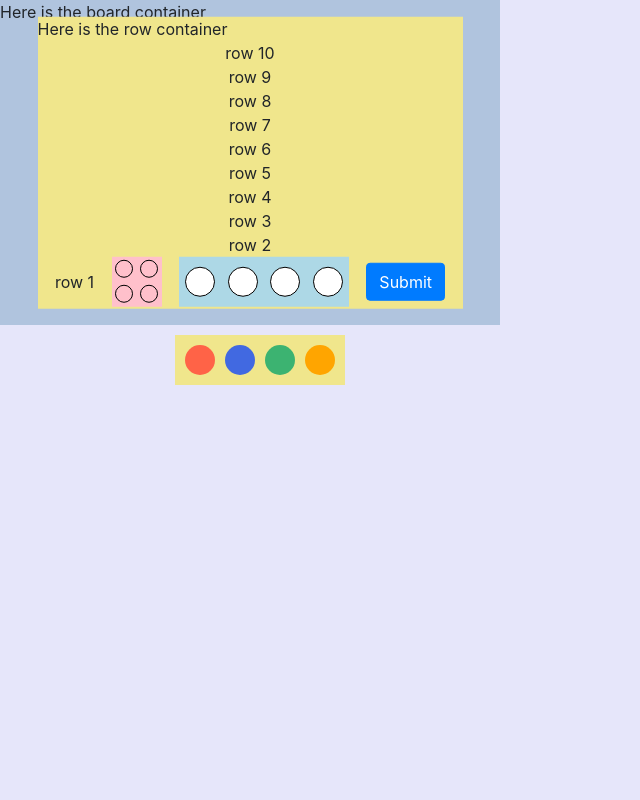
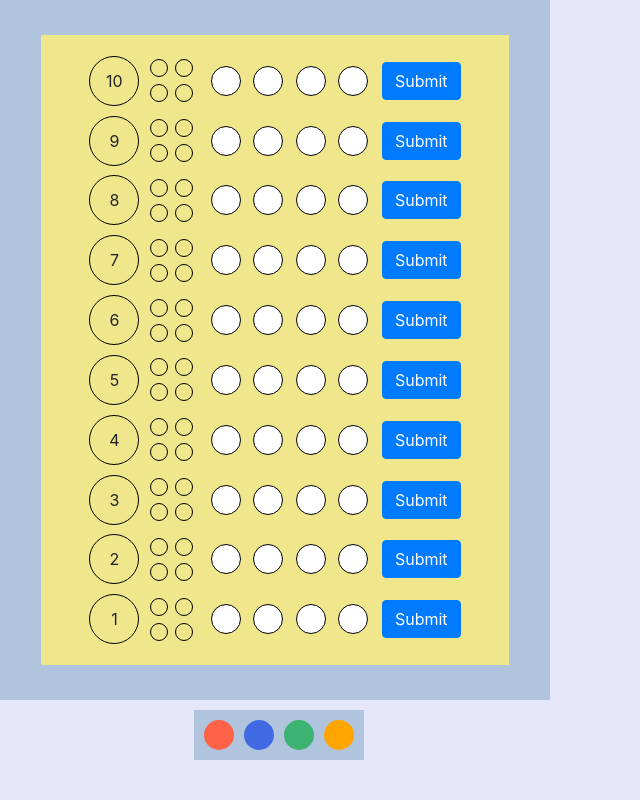
Before and after one commit to lbrantcollins/MasterMind-old, a PHP site: page / in a window 1280 px wide. Shown: the whole page, without its empty margins (0-640 px from the left). Run offline with PHP 8.4, Linux system fonts and the light colour scheme.

Commit message:
improved game board layout with CSS

```diff
--- a/css/style.css
+++ b/css/style.css
@@ -2,40 +2,63 @@ body {
 	background-color: lavender;
 }
 
-.submit-guess {
-	width: 55px;
-	height: 50px;
-	white-space: normal;
-   word-wrap: break-word;
+
+#game-board-container {
+	background-color: lightsteelblue;
+	width: 550px;
+	height: 700px;
+	position: relative;
 }
 
-#game-board-container {
-	position: relative;
-	width: 500px;
-	height: 325px;
-	background-color: lightsteelblue;
+#background-container {
+	background-color: khaki;
+	width: 85%;
+	height: 90%;
+  	margin: auto 7.5%;
+	position: absolute;
+   top: 50%;
+  	transform: translateY(-50%);
+  	display: flex;
+	justify-content: space-around;
+	align-items: center;
+	flex-wrap: wrap;
 }
 
 #row-container {
-	background-color: khaki;
-	width: 85%;
-	height: 90%;
-	/* center horizontally */
-  	margin: auto 7.5%;
-	/* center vertically */
+	/*background-color: orange;*/
+	width: 90%;
+	height: 95%;
+	display: flex;
+	justify-content: space-around;
+	align-items: center;
+	flex-wrap: wrap;
+
+  	/*margin: auto 7.5%;
+
 	position: absolute;
    top: 50%;
-  	transform: translateY(-50%);
+  	transform: translateY(-50%);*/
+}
+
+.row-number {
+	width: 50px;
+	height: 50px;
+	display: flex;
+	justify-content: space-around;
+	align-items: center;
+	border: 1px solid black;
+	border-radius: 50%;
 }
 
 .one-row {
 	display: flex;
-	justify-content: space-evenly;
+	justify-content: space-around;
 	align-items: center;
+	width: 90%;
 }
 
 .guess {
-	background-color: lightblue;
+	/*background-color: lightsteelblue;*/
 	display: flex;
 	justify-content: space-around;
 	align-items: center;
@@ -56,7 +79,7 @@ be generated via jQuery during the game */
 }
 
 .response {
-	background-color: pink;
+	/*background-color: pink;*/
 	display: flex;
 	justify-content: space-around;
 	align-items: center;
@@ -79,10 +102,10 @@ be generated via jQuery during the game */
 	display: flex;
 	justify-content: space-evenly;
 	align-items: center;
-	margin: 10px 175px;
+	margin: 10px 194px;
 	width: 170px;
 	height: 50px;
-	background-color: khaki;
+	background-color: lightsteelblue;
 }
 
 .color-pegs {
--- a/index.html
+++ b/index.html
@@ -12,26 +12,180 @@
 <body>
 
 	<div id="game-board-container">
-		Here is the board container
+		<div id="background-container">
+			<!-- background -->
 			<div id="row-container">
-			Here is the row container
-			<div class="one-row" data-row-number="10">row 10</div>
-			<div class="one-row" data-row-number="9">row 9</div>
-			<div class="one-row" data-row-number="8">row 8</div>
-			<div class="one-row" data-row-number="7">row 7</div>
-			<div class="one-row" data-row-number="6">row 6</div>
-			<div class="one-row" data-row-number="5">row 5</div>
-			<div class="one-row" data-row-number="4">row 4</div>
-			<div class="one-row" data-row-number="3">row 3</div>
-			<div class="one-row" data-row-number="2">row 2</div>
-			<div class="one-row" data-row-number="1">row 1
+				<div class="one-row" data-row-number="10">
+					<div class="row-number">10</div>
+					<div class="response" data-response-number="10">
+						<div class="response-pegs" data-peg-number="0"></div>
+						<div class="response-pegs" data-peg-number="1"></div>
+						<div class="response-pegs" data-peg-number="2"></div>
+						<div class="response-pegs" data-peg-number="3"></div>
+					</div>
+					<div class="guess" data-guess-number="10">
+						<div class="color-pegs guess-pegs" data-peg-number="1"></div>
+						<div class="color-pegs guess-pegs" data-peg-number="2"></div>
+						<div class="color-pegs guess-pegs" data-peg-number="3"></div>
+						<div class="color-pegs guess-pegs" data-peg-number="4"></div>
+					</div>
+					<div>
+						<button class="guess-button btn btn-primary" data-guess-number="10">Submit</button>
+					</div>
+				</div>
+				<div class="one-row" data-row-number="9">
+					<div class="row-number">9</div>
+					<div class="response" data-response-number="9">
+						<div class="response-pegs" data-peg-number="0"></div>
+						<div class="response-pegs" data-peg-number="1"></div>
+						<div class="response-pegs" data-peg-number="2"></div>
+						<div class="response-pegs" data-peg-number="3"></div>
+					</div>
+					<div class="guess" data-guess-number="9">
+						<div class="color-pegs guess-pegs" data-peg-number="1"></div>
+						<div class="color-pegs guess-pegs" data-peg-number="2"></div>
+						<div class="color-pegs guess-pegs" data-peg-number="3"></div>
+						<div class="color-pegs guess-pegs" data-peg-number="4"></div>
+					</div>
+					<div>
+						<button class="guess-button btn btn-primary" data-guess-number="9">Submit</button>
+					</div>
+				</div>
+				<div class="one-row" data-row-number="8">
+					<div class="row-number">8</div>
+					<div class="response" data-response-number="8">
+						<div class="response-pegs" data-peg-number="0"></div>
+						<div class="response-pegs" data-peg-number="1"></div>
+						<div class="response-pegs" data-peg-number="2"></div>
+						<div class="response-pegs" data-peg-number="3"></div>
+					</div>
+					<div class="guess" data-guess-number="8">
+						<div class="color-pegs guess-pegs" data-peg-number="1"></div>
+						<div class="color-pegs guess-pegs" data-peg-number="2"></div>
+						<div class="color-pegs guess-pegs" data-peg-number="3"></div>
+						<div class="color-pegs guess-pegs" data-peg-number="4"></div>
+					</div>
+					<div>
+						<button class="guess-button btn btn-primary" data-guess-number="8">Submit</button>
+					</div>
+				</div>
+				<div class="one-row" data-row-number="7">
+					<div class="row-number">7</div>
+					<div class="response" data-response-number="7">
+						<div class="response-pegs" data-peg-number="0"></div>
+						<div class="response-pegs" data-peg-number="1"></div>
+						<div class="response-pegs" data-peg-number="2"></div>
+						<div class="response-pegs" data-peg-number="3"></div>
+					</div>
+					<div class="guess" data-guess-number="7">
+						<div class="color-pegs guess-pegs" data-peg-number="1"></div>
+						<div class="color-pegs guess-pegs" data-peg-number="2"></div>
+						<div class="color-pegs guess-pegs" data-peg-number="3"></div>
+						<div class="color-pegs guess-pegs" data-peg-number="4"></div>
+					</div>
+					<div>
+						<button class="guess-button btn btn-primary" data-guess-number="7">Submit</button>
+					</div>
+				</div>
+				<div class="one-row" data-row-number="6">
+					<div class="row-number">6</div>
+					<div class="response" data-response-number="6">
+						<div class="response-pegs" data-peg-number="0"></div>
+						<div class="response-pegs" data-peg-number="1"></div>
+						<div class="response-pegs" data-peg-number="2"></div>
+						<div class="response-pegs" data-peg-number="3"></div>
+					</div>
+					<div class="guess" data-guess-number="6">
+						<div class="color-pegs guess-pegs" data-peg-number="1"></div>
+						<div class="color-pegs guess-pegs" data-peg-number="2"></div>
+						<div class="color-pegs guess-pegs" data-peg-number="3"></div>
+						<div class="color-pegs guess-pegs" data-peg-number="4"></div>
+					</div>
+					<div>
+						<button class="guess-button btn btn-primary" data-guess-number="6">Submit</button>
+					</div>
+				</div>
+				<div class="one-row" data-row-number="5">
+					<div class="row-number">5</div>
+					<div class="response" data-response-number="5">
+						<div class="response-pegs" data-peg-number="0"></div>
+						<div class="response-pegs" data-peg-number="1"></div>
+						<div class="response-pegs" data-peg-number="2"></div>
+						<div class="response-pegs" data-peg-number="3"></div>
+					</div>
+					<div class="guess" data-guess-number="5">
+						<div class="color-pegs guess-pegs" data-peg-number="1"></div>
+						<div class="color-pegs guess-pegs" data-peg-number="2"></div>
+						<div class="color-pegs guess-pegs" data-peg-number="3"></div>
+						<div class="color-pegs guess-pegs" data-peg-number="4"></div>
+					</div>
+					<div>
+						<button class="guess-button btn btn-primary" data-guess-number="5">Submit</button>
+					</div>
+				</div>
+				<div class="one-row" data-row-number="4">
+					<div class="row-number">4</div>
+					<div class="response" data-response-number="4">
+						<div class="response-pegs" data-peg-number="0"></div>
+						<div class="response-pegs" data-peg-number="1"></div>
+						<div class="response-pegs" data-peg-number="2"></div>
+						<div class="response-pegs" data-peg-number="3"></div>
+					</div>
+					<div class="guess" data-guess-number="4">
+						<div class="color-pegs guess-pegs" data-peg-number="1"></div>
+						<div class="color-pegs guess-pegs" data-peg-number="2"></div>
+						<div class="color-pegs guess-pegs" data-peg-number="3"></div>
+						<div class="color-pegs guess-pegs" data-peg-number="4"></div>
+					</div>
+					<div>
+						<button class="guess-button btn btn-primary" data-guess-number="4">Submit</button>
+					</div>
+				</div>
+				<div class="one-row" data-row-number="3">
+					<div class="row-number">3</div>
+					<div class="response" data-response-number="3">
+						<div class="response-pegs" data-peg-number="0"></div>
+						<div class="response-pegs" data-peg-number="1"></div>
+						<div class="response-pegs" data-peg-number="2"></div>
+						<div class="response-pegs" data-peg-number="3"></div>
+					</div>
+					<div class="guess" data-guess-number="3">
+						<div class="color-pegs guess-pegs" data-peg-number="1"></div>
+						<div class="color-pegs guess-pegs" data-peg-number="2"></div>
+						<div class="color-pegs guess-pegs" data-peg-number="3"></div>
+						<div class="color-pegs guess-pegs" data-peg-number="4"></div>
+					</div>
+					<div>
+						<button class="guess-button btn btn-primary" data-guess-number="3">Submit</button>
+					</div>
+				</div>
+				<div class="one-row" data-row-number="2">
+					<div class="row-number">2</div>
+					<div class="response" data-response-number="2">
+						<div class="response-pegs" data-peg-number="0"></div>
+						<div class="response-pegs" data-peg-number="1"></div>
+						<div class="response-pegs" data-peg-number="2"></div>
+						<div class="response-pegs" data-peg-number="3"></div>
+					</div>
+					<div class="guess" data-guess-number="2">
+						<div class="color-pegs guess-pegs" data-peg-number="1"></div>
+						<div class="color-pegs guess-pegs" data-peg-number="2"></div>
+						<div class="color-pegs guess-pegs" data-peg-number="3"></div>
+						<div class="color-pegs guess-pegs" data-peg-number="4"></div>
+					</div>
+					<div>
+						<button class="guess-button btn btn-primary" data-guess-number="2">Submit</button>
+					</div>
+				</div>
+				<div class="one-row" data-row-number="1">
+					<div class="row-number">1</div>
 					<div class="response" data-response-number="1">
-					<div class="response-pegs" id="response1" data-peg-number="0"></div>
-					<div class="response-pegs" id="response2" data-peg-number="1"></div>
-					<div class="response-pegs" id="response3" data-peg-number="2"></div>
-					<div class="response-pegs" id="response4" data-peg-number="3"></div>
+						<div class="response-pegs" data-peg-number="0"></div>
+						<div class="response-pegs" data-peg-number="1"></div>
+						<div class="response-pegs" data-peg-number="2"></div>
+						<div class="response-pegs" data-peg-number="3"></div>
 					</div>
-				<div class="guess" id="guess1-div" data-guess-number="1">
+					<div class="guess" data-guess-number="1">
 						<div class="color-pegs guess-pegs" data-peg-number="1"></div>
 						<div class="color-pegs guess-pegs" data-peg-number="2"></div>
 						<div class="color-pegs guess-pegs" data-peg-number="3"></div>
@@ -39,6 +193,7 @@
 					</div>
 					<div>
 						<button class="guess-button btn btn-primary" data-guess-number="1">Submit</button>
+					</div>
 				</div>
 			</div>
 		</div>
--- a/js/app.js
+++ b/js/app.js
@@ -153,6 +153,11 @@ const game = {
 		for (i = 0; i < this.numColors; i++ ) {
 		this.responseRowLocation.find(`[data-peg-number = '${i}']`).css("background-color", this.response[i]);
 		}
+		this.goToNextGuess();
+	},
+
+	goToNextGuess () {
+		this.guessNumber++;
 	}
 
 }
```
Lines whose indentation alone changed are shown as unchanged.
